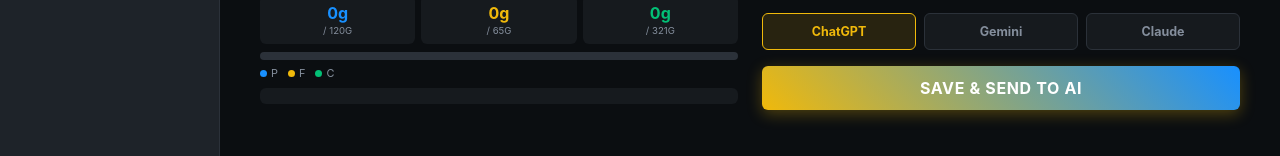
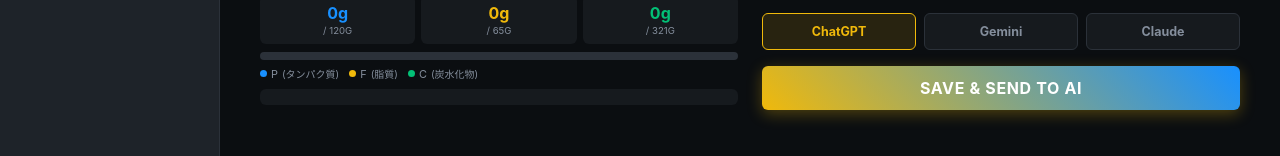
Before and after one commit to azuki-ai/diet-ai-coach, a plain HTML site: page index.html in a window 1280 px wide. Shown: the part 582-738 px from the top of the page. Drawn offline with nearby package versions, Linux system fonts and the light colour scheme.

Commit message:
Add files via upload

```diff
--- a/index.html
+++ b/index.html
@@ -129,7 +129,11 @@
           <div class="pfc-f" id="pfc-bar-f" style="width:0"></div>
           <div class="pfc-c" id="pfc-bar-c" style="width:0"></div>
         </div>
-        <div class="pfc-legend"><span><i class="dot dot-p"></i>P</span><span><i class="dot dot-f"></i>F</span><span><i class="dot dot-c"></i>C</span></div>
+        <div class="pfc-legend">
+          <span><i class="dot dot-p"></i>P <span style="font-size:10px;color:#848e9c;font-weight:normal;">(タンパク質)</span></span>
+          <span><i class="dot dot-f"></i>F <span style="font-size:10px;color:#848e9c;font-weight:normal;">(脂質)</span></span>
+          <span><i class="dot dot-c"></i>C <span style="font-size:10px;color:#848e9c;font-weight:normal;">(炭水化物)</span></span>
+        </div>
         <div class="pfc-note" id="pfc-note"></div>
       </div>
     </div>
```
